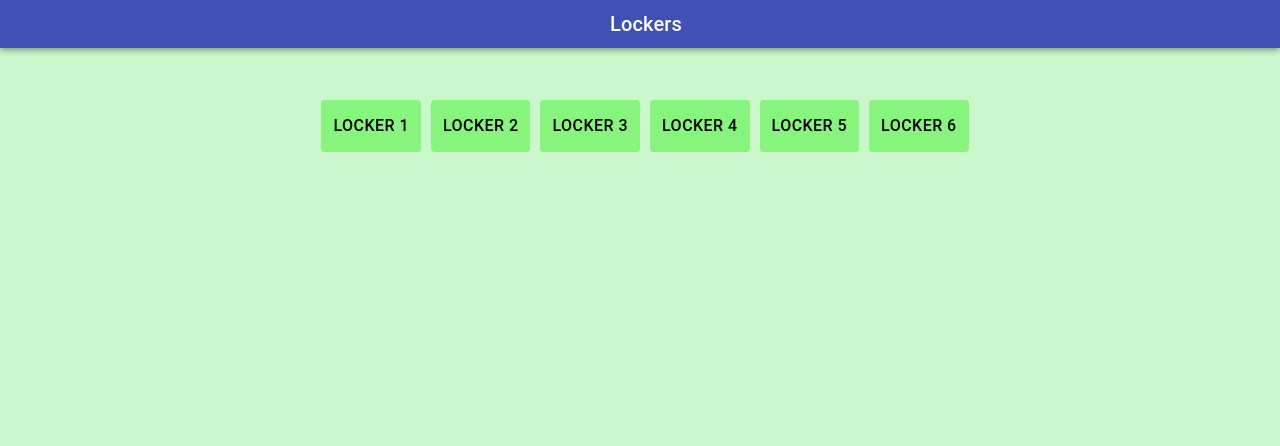
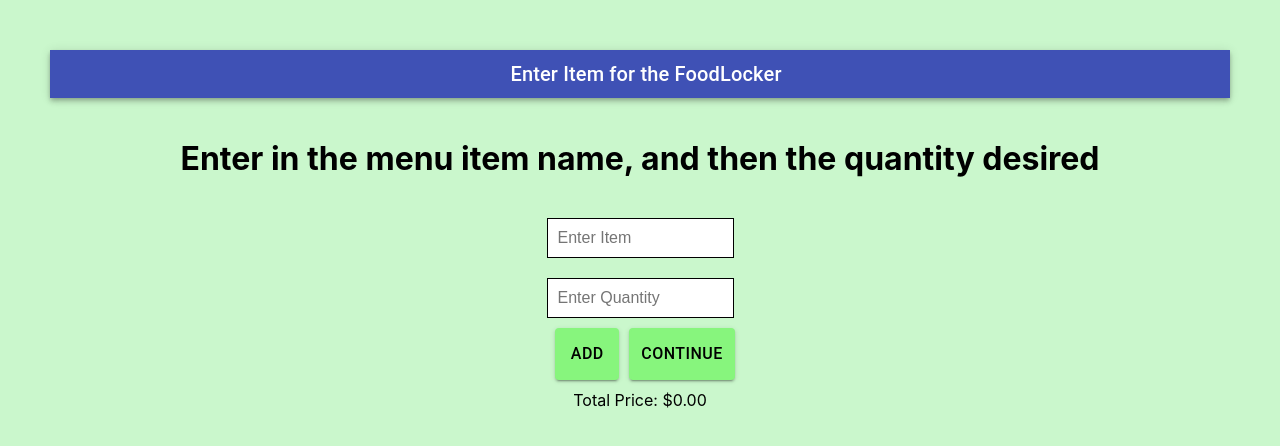
Before and after one commit to Khoi8/hackgt7, a React (Create React App) app: page / in a window 1280 px wide. Shown: the top 446 px of the page. Built offline with nearby package versions, Linux system fonts and the light colour scheme.

Commit message:
lock is showed and able to change state when there is thing in the locker

```diff
--- a/src/components/Locker/Locker.js
+++ b/src/components/Locker/Locker.js
@@ -25,6 +25,10 @@
     isLockerEmpty(locker){
         return !locker == null;
     }
+    back = e => {
+        e.preventDefault();
+        this.props.prevStep();
+    }
 
     createLockers(i) {
      return <Button  key={Math.random(1)}>
@@ -35,13 +39,15 @@
 
 
     render() {
+        var lockerEntries = this.props.lockerEnteries;
+        var lockerButton = this.props.lockerButtons;
+
         // this.itemsInLocker = this.props.items;
-        var lockerEntries = this.props.lockerEnteries;
-        var lockerList = lockerEntries.map(this.createLockers);
+        var lockerList = lockerButton.map(this.createLockers);
         // returns a list of locker components
         // locker components will call the index from the locker[] in shoplist
         // to get the items stored inside them
-        console.log(lockerEntries);
+        //console.log(lockerEntries);
         return (
 
             <div>
@@ -63,7 +69,10 @@
                         {lockerList}
                     </ul>
                 </div>
-
+                <Button
+                        variant="contained"
+                        onClick={this.back}>Back
+                </Button>
 
 
             </div>
--- a/src/components/ShopList/ShopList.js
+++ b/src/components/ShopList/ShopList.js
@@ -24,7 +24,8 @@
             items:[],
             catalog: [],
             isLoaded: false,
-            lockers: [[1,[]],[2,[]],[3,[]],[4,[]],[5,[]],[6,[]]],
+            lockers: [[1," (unuse)",[]],[2," (unuse)",[]],[3," (unuse)",[]],[4," (unuse)",[]],[5," (unuse)",[]],[6," (unuse)",[]]],
+            lockerButtons:[[1, " (unuse)"],[2, " (unuse)"],[3, " (unuse)"],[4, " (unuse)"],[5, " (unuse)"],[6, " (unuse)"]]
 
         }
         this.addItem = this.addItem.bind(this);
@@ -36,6 +37,7 @@
     continue = e => {
         e.preventDefault();
         this.nextStep();
+       // this.addItemsToLocker()
     }
 
     //next step
@@ -72,14 +74,14 @@
     //         })
     // }
 
-    createLocker(e) {
-        //create map with items and key
-        var newLocker = {
-            itemArrayIndex: 0,
-            key: Date.now()
-        };
-        e.preventDefault();
-    }
+    // createLocker(e) {
+    //     //create map with items and key
+    //     var newLocker = {
+    //         itemArrayIndex: 0,
+    //         key: Date.now()
+    //     };
+    //     e.preventDefault();
+    // }
 
     //add items from the input
     addItem(e) {
@@ -155,24 +157,24 @@
     deleteItem(key) {
 
         //filter out the match item and return the filtered item
-        var deleteItem = this.state.items.filter(function(item) {
-            return (item.key === key)
-        });
+        // var deleteItem = this.state.items.filter(function(item) {
+        //     return (item.key === key)
+        // });
 
         //change the quantity to string for api request
-        var sentQuantity = Object.values(deleteItem)[0].text[1].toString();
+        //var sentQuantity = Object.values(deleteItem)[0].text[1].toString();
 
         //sent DELETE request to the api to remove the item that is remove on the frontend
-        fetch(process.env.REACT_APP_BACKEND_API_URL + "/Items", {
-            method: "DELETE",
-            headers: {
-                'Content-Type': 'application/json',
-            },
-            body: JSON.stringify({
-                Name: Object.values(deleteItem)[0].text[0],
-                Quantity: sentQuantity
-            })
-        })
+        // fetch(process.env.REACT_APP_BACKEND_API_URL + "/Items", {
+        //     method: "DELETE",
+        //     headers: {
+        //         'Content-Type': 'application/json',
+        //     },
+        //     body: JSON.stringify({
+        //         Name: Object.values(deleteItem)[0].text[0],
+        //         Quantity: sentQuantity
+        //     })
+        // })
 
         //filter out the match item and return the new list without that item
         var filteredItem = this.state.items.filter(function(item) {
@@ -213,16 +215,16 @@
         } else {
 
             //sent POST request to the api
-            fetch(process.env.REACT_APP_BACKEND_API_URL + "/Items", {
-                method: "POST",
-                headers: {
-                    'Content-Type': 'application/json'
-                },
-                body: JSON.stringify({
-                    Name: name,
-                    Quantity: "0"
-                })
-            })
+            // fetch(process.env.REACT_APP_BACKEND_API_URL + "/Items", {
+            //     method: "POST",
+            //     headers: {
+            //         'Content-Type': 'application/json'
+            //     },
+            //     body: JSON.stringify({
+            //         Name: name,
+            //         Quantity: "0"
+            //     })
+            // })
 
             //create item with name on the button and quantitiy 0
             var item = [
@@ -245,8 +247,24 @@
         }
     }
 
-    addItemsToLock() {
-
+    addItemsToLocker() {
+        var i;
+        var locker = this.state.lockers;
+        var lockerButton = this.state.lockerButtons;
+        for (i = 0; i < locker.length; i++){
+            if (locker[i][2].length === 0 && this.state.items.length > 0) {
+                locker[i][2] = this.state.items;
+                locker[i][1] = " (used)";
+                lockerButton[i][1] = " (used)"
+                this.setState((prevState) => {
+                    return {
+                        lockers: locker,
+                        lockerButtons: lockerButton
+                    }
+                })
+            i = locker.length;
+            }
+        }
     }
 
     // resetLockers() {
@@ -269,22 +287,32 @@
 
     render() {
         const {step} = this.state;
+        console.log(this.state.lockers);
         switch(step) {
             case 1:
                 return (
-                    <div>
-                    <Confirmation
-                    nextStep = {this.nextStep}
-                    prevStep = {this.prevStep}
-                    />
-                    <ShopItems
-                        catalog = {this.state.catalog}
-                        items = {this.state.items}
-                        entries={this.state.items}
-                        delete={this.deleteItem}
-                    />
-                    </div>
+                        <div>
+                            <Locker
+                            prevStep = {this.prevStep}
+                            lockerEnteries = {this.state.lockers}
+                            lockerButtons = {this.state.lockerButtons}
+                            />
+                        </div>
                 )
+                // return (
+                //     <div>
+                //     <Confirmation
+                //     nextStep = {this.nextStep}
+                //     prevStep = {this.prevStep}
+                //     />
+                //     <ShopItems
+                //         catalog = {this.state.catalog}
+                //         items = {this.state.items}
+                //         entries={this.state.items}
+                //         delete={this.deleteItem}
+                //     />
+                //     </div>
+                // )
             case 2:
                 return (
                     <div>
@@ -318,65 +346,65 @@
                     </div>
                 )
             default:
-                 return (
-                    <div>
-                        <Locker
-                        lockerEnteries = {this.state.lockers}
+                // return (
+                //     <div>
+                //         <Locker
+                //         lockerEnteries = {this.state.lockers}
+                //         />
+                //     </div>
+                // )
+                return (
+                    <div className='itemListMain'>
+                        <AppBar position="static">
+                        <Toolbar variant="dense">
+                            <IconButton edge="start" color="inherit" aria-label="menu">
+                            </IconButton>
+                            <Container maxwidth= "sm">
+                                <Typography align="center" variant="h6" color="inherit">
+                                    Enter Item for the FoodLocker
+                                </Typography>
+                            </Container>
+                        </Toolbar>
+                        </AppBar>
+                        <br/>
+                        <div className='header'>
+                        <h1>Enter in the menu item name, and then the quantity desired
+                        <Catalog
+                            catalog = {this.state.catalog}
+                            addItemButton = {this.addItemButton}
                         />
+                        </h1>
+                            <form>
+                                <input  ref={(a) => this._inputItem = a}
+                                        placeholder='Enter Item'>
+                                </input>
+                                <br/>
+                                <br/>
+                                <input  ref={(b) => this._inputQuantity = b}
+                                        placeholder='Enter Quantity'>
+                                </input>
+                                <br/>
+                            </form>
+
+                            <Button
+                                variant="contained"
+                                color="primary"
+                                onClick={this.addItem}> add
+                            </Button>
+
+                            <Button
+                                variant="contained"
+                                color="primary"
+                                onClick={this.continue}>Continue
+                            </Button>
                         </div>
+                        <ShopItems
+                            catalog = {this.state.catalog}
+                            items = {this.state.items}
+                            entries={this.state.items}
+                            delete={this.deleteItem}/>
+                    </div>
                 )
-                // return (
-                //     <div className='itemListMain'>
-                //         <AppBar position="static">
-                //         <Toolbar variant="dense">
-                //             <IconButton edge="start" color="inherit" aria-label="menu">
-                //             </IconButton>
-                //             <Container maxwidth= "sm">
-                //                 <Typography align="center" variant="h6" color="inherit">
-                //                     Enter Item for the FoodLocker
-                //                 </Typography>
-                //             </Container>
-                //         </Toolbar>
-                //         </AppBar>
-                //         <br/>
-                //         <div className='header'>
-                //         <h1>Enter in the menu item name, and then the quantity desired
-                //         <Catalog
-                //             catalog = {this.state.catalog}
-                //             addItemButton = {this.addItemButton}
-                //         />
-                //         </h1>
-                //             <form>
-                //                 <input  ref={(a) => this._inputItem = a}
-                //                         placeholder='Enter Item'>
-                //                 </input>
-                //                 <br/>
-                //                 <br/>
-                //                 <input  ref={(b) => this._inputQuantity = b}
-                //                         placeholder='Enter Quantity'>
-                //                 </input>
-                //                 <br/>
-                //             </form>
-
-                //             <Button
-                //                 variant="contained"
-                //                 color="primary"
-                //                 onClick={this.addItem}> add
-                //             </Button>
-
-                //             <Button
-                //                 variant="contained"
-                //                 color="primary"
-                //                 onClick={this.continue}>Continue
-                //             </Button>
-                //         </div>
-                //         <ShopItems
-                //             catalog = {this.state.catalog}
-                //             items = {this.state.items}
-                //             entries={this.state.items}
-                //             delete={this.deleteItem}/>
-                    // </div>
-
         }
     }
 }
```
